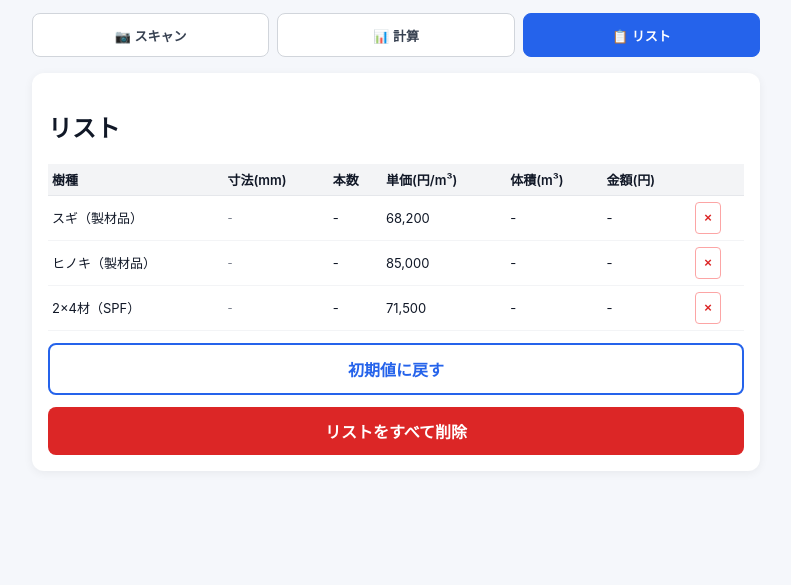
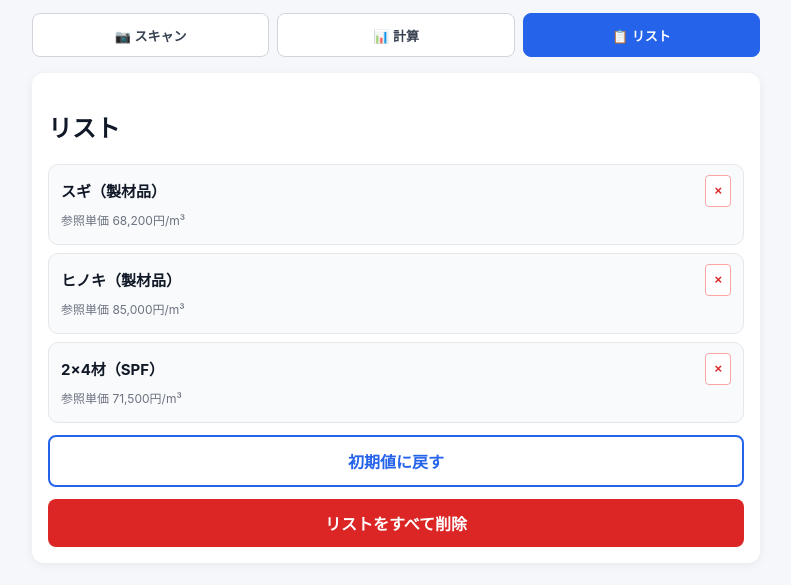
Before and after one commit to Shinsuke75/mokusan, a website: page index.html in a window 1280 px wide. Both pictures are taken after a click on the button "📋 リスト". Shown: the part 107-692 px from the top of the page, without its empty margins (244-1035 px from the left). Drawn offline with Linux system fonts and the light colour scheme.

Commit message:
リストをカード形式に変更（横スクロール解消・金額・削除ボタンを見やすく） (#32)
https://claude.ai/code/session_015xkYGuWRve7KAxn7B4KDuU

Co-authored-by: Claude <noreply@anthropic.com>

```diff
--- a/app.js
+++ b/app.js
@@ -521,35 +521,27 @@ function renderList() {
     els.shareButton.classList.add("hidden");
   }
 
-  const rows = list.map((item) => {
+  const cards = list.map((item) => {
     const hasVolume = item.volumeM3 > 0;
-    const dimStr = hasVolume ? `${item.widthMm}×${item.heightMm}×${item.lengthMm}` : "-";
-    const qtyStr = hasVolume
-      ? `<div class="qty-stepper"><button class="qty-btn" data-id="${item.id}" data-delta="-1">－</button><span>${item.qty}</span><button class="qty-btn" data-id="${item.id}" data-delta="1">＋</button></div>`
-      : "-";
-    const volStr = hasVolume ? item.volumeM3.toFixed(4) : "-";
-    const priceStr = hasVolume ? item.totalPrice.toLocaleString("ja-JP") : "-";
+    const bodyHTML = hasVolume
+      ? `<div class="list-card-meta">${item.widthMm}×${item.heightMm}×${item.lengthMm}mm &nbsp;|&nbsp; 単価 ${item.unitPrice.toLocaleString("ja-JP")}円/m³</div>
+         <div class="list-card-footer">
+           <div class="qty-stepper"><button class="qty-btn" data-id="${item.id}" data-delta="-1">－</button><span>${item.qty}本</span><button class="qty-btn" data-id="${item.id}" data-delta="1">＋</button></div>
+           <span class="list-card-price">${item.totalPrice.toLocaleString("ja-JP")} 円</span>
+         </div>`
+      : `<div class="list-card-meta">参照単価 ${item.unitPrice.toLocaleString("ja-JP")}円/m³</div>`;
     return `
-      <tr>
-        <td>${item.species}</td>
-        <td class="dim">${dimStr}</td>
-        <td>${qtyStr}</td>
-        <td>${item.unitPrice.toLocaleString("ja-JP")}</td>
-        <td>${volStr}</td>
-        <td>${priceStr}</td>
-        <td><button class="del-btn" data-id="${item.id}">×</button></td>
-      </tr>
+      <div class="list-card${hasVolume ? "" : " list-card--ref"}">
+        <div class="list-card-header">
+          <span class="list-card-species">${item.species}</span>
+          <button class="del-btn" data-id="${item.id}">×</button>
+        </div>
+        ${bodyHTML}
+      </div>
     `;
   }).join("");
 
-  els.listTable.innerHTML = `
-    <div class="list-table-wrap">
-      <table class="list-table">
-        <thead><tr><th>樹種</th><th>寸法(mm)</th><th>本数</th><th>単価(円/m³)</th><th>体積(m³)</th><th>金額(円)</th><th></th></tr></thead>
-        <tbody>${rows}</tbody>
-      </table>
-    </div>
-  `;
+  els.listTable.innerHTML = `<div class="list-cards">${cards}</div>`;
 
   els.listTable.querySelectorAll(".del-btn").forEach((btn) => {
     btn.addEventListener("click", () => removeFromList(btn.dataset.id));
--- a/styles.css
+++ b/styles.css
@@ -116,13 +116,16 @@ input, select {
 .meta-section { margin-top: 16px; border-top: 1px solid #e5e7eb; padding-top: 12px; }
 .meta-label { font-size: 13px; font-weight: 600; color: #6b7280; margin: 0 0 8px; }
 
-/* 材料リスト */
-.list-table-wrap { overflow-x: auto; margin-top: 8px; }
-.list-table { width: 100%; border-collapse: collapse; font-size: 13px; }
-.list-table th { text-align: left; padding: 6px 4px; background: #f3f4f6; border-bottom: 1px solid #e5e7eb; font-weight: 600; }
-.list-table td { padding: 6px 4px; border-bottom: 1px solid #f3f4f6; vertical-align: middle; }
+/* 材料リスト カード */
+.list-cards { display: flex; flex-direction: column; gap: 8px; margin-top: 8px; }
+.list-card { border: 1px solid #e5e7eb; border-radius: 10px; padding: 10px 12px; background: #fff; }
+.list-card--ref { background: #f9fafb; }
+.list-card-header { display: flex; justify-content: space-between; align-items: center; margin-bottom: 4px; }
+.list-card-species { font-weight: 700; font-size: 15px; }
+.list-card-meta { font-size: 12px; color: #6b7280; margin-bottom: 6px; }
+.list-card-footer { display: flex; justify-content: space-between; align-items: center; }
+.list-card-price { font-size: 16px; font-weight: 700; color: #111827; }
 .del-btn { cursor: pointer; border: 1px solid #fca5a5; border-radius: 4px; background: #fff; padding: 3px 8px; color: #dc2626; font-weight: 700; font-size: 13px; min-height: 32px; }
-.qty-stepper { display: flex; align-items: center; gap: 4px; white-space: nowrap; }
-.qty-stepper span { min-width: 20px; text-align: center; font-size: 13px; }
-.qty-btn { cursor: pointer; border: 1px solid #d1d5db; border-radius: 4px; background: #f9fafb; padding: 2px 7px; color: #374151; font-weight: 700; font-size: 14px; min-height: 28px; line-height: 1; }
-.dim { white-space: nowrap; font-size: 11px; color: #6b7280; }
+.qty-stepper { display: flex; align-items: center; gap: 6px; white-space: nowrap; }
+.qty-stepper span { min-width: 28px; text-align: center; font-size: 14px; font-weight: 600; }
+.qty-btn { cursor: pointer; border: 1px solid #d1d5db; border-radius: 6px; background: #f3f4f6; padding: 4px 10px; color: #374151; font-weight: 700; font-size: 16px; min-height: 32px; line-height: 1; }
```
